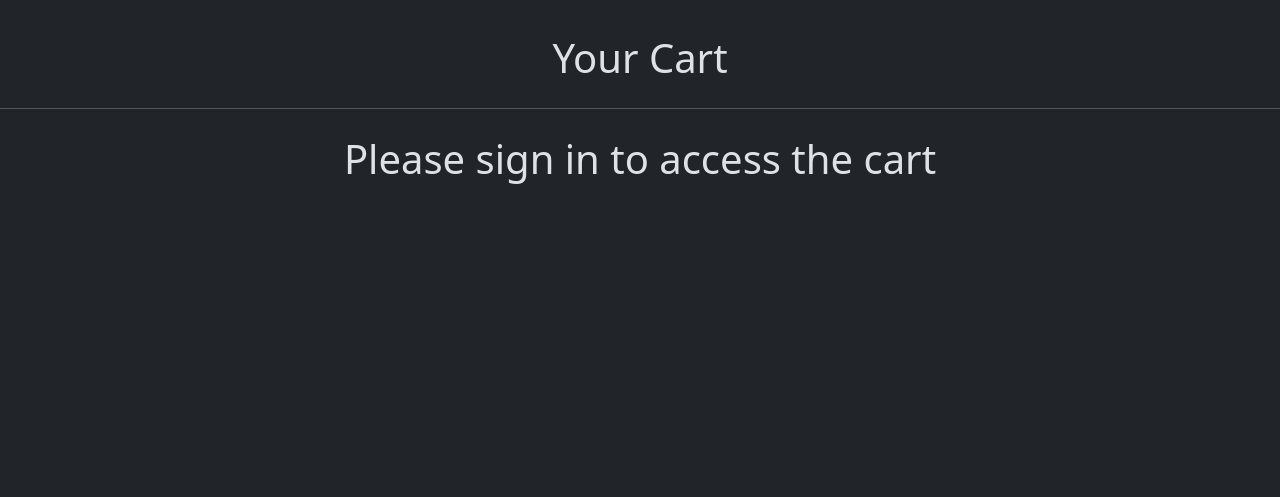
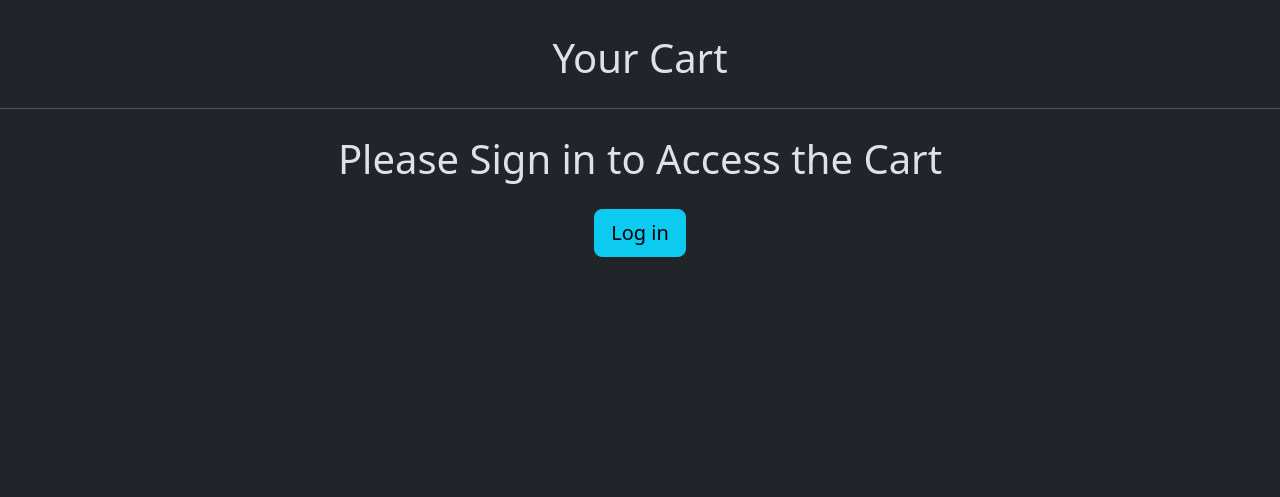
Before and after one commit to KennethDoerflein/JohnsonsSportingGoods, a Django app: page /cart in a window 1280 px wide. Shown: the part 76-573 px from the top of the page. Run offline with Django 5.2, Linux system fonts and the light colour scheme; data comes from the database, SQL or seed files in the repository.

Commit message:
add log in button to cart if not signed in

```diff
--- a/JSG/templates/cart.html
+++ b/JSG/templates/cart.html
@@ -66,7 +66,10 @@
         </div>
       </form>
       {% else %}
-      <h1 class="text-center">Please sign in to access the cart</h1>
+      <h1 class="text-center">Please Sign in to Access the Cart</h1>
+      <div class="text-center">
+        <a class="btn btn-info mt-2 btn-lg" href="login" type="button">Log in</a>
+      </div>
       {% endif %}
     </div>
     {% include './components/footer.html' %}
```
